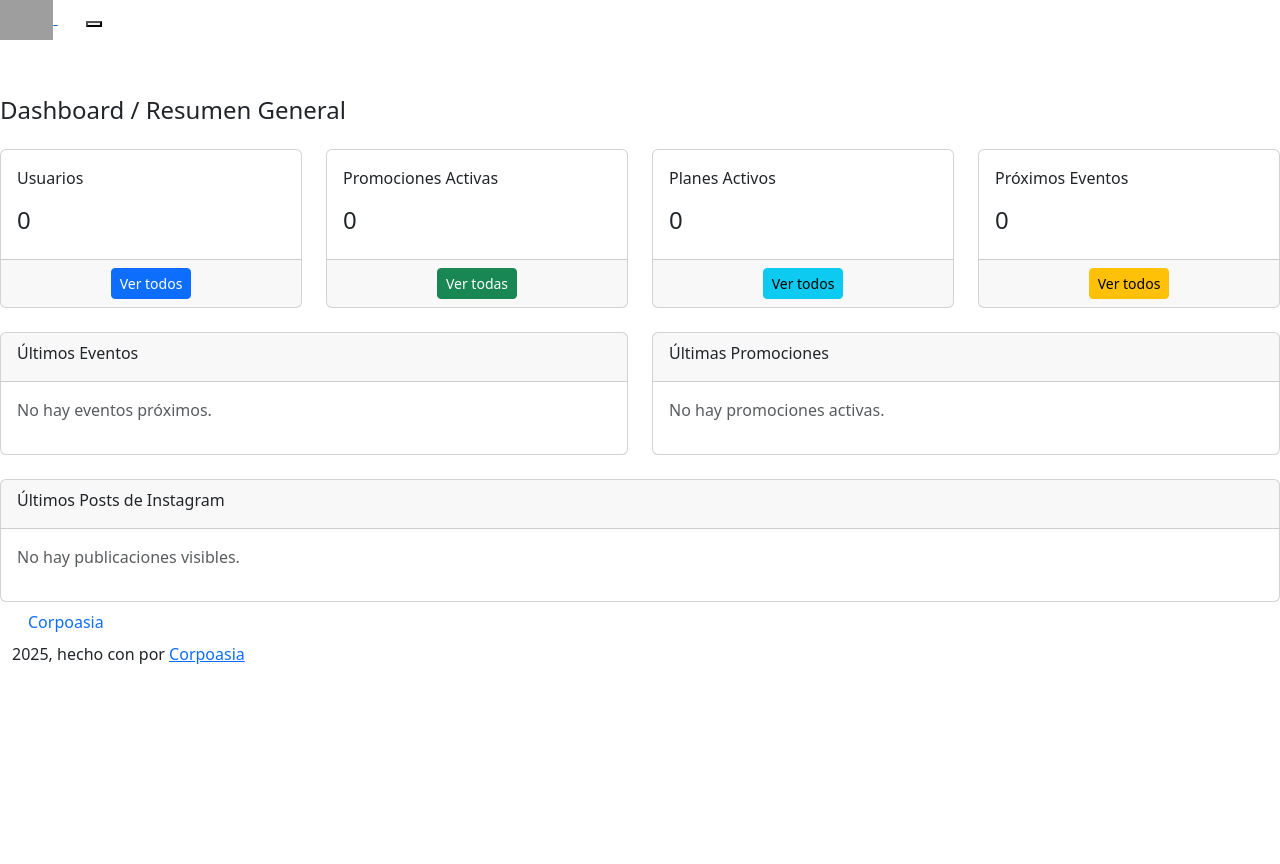
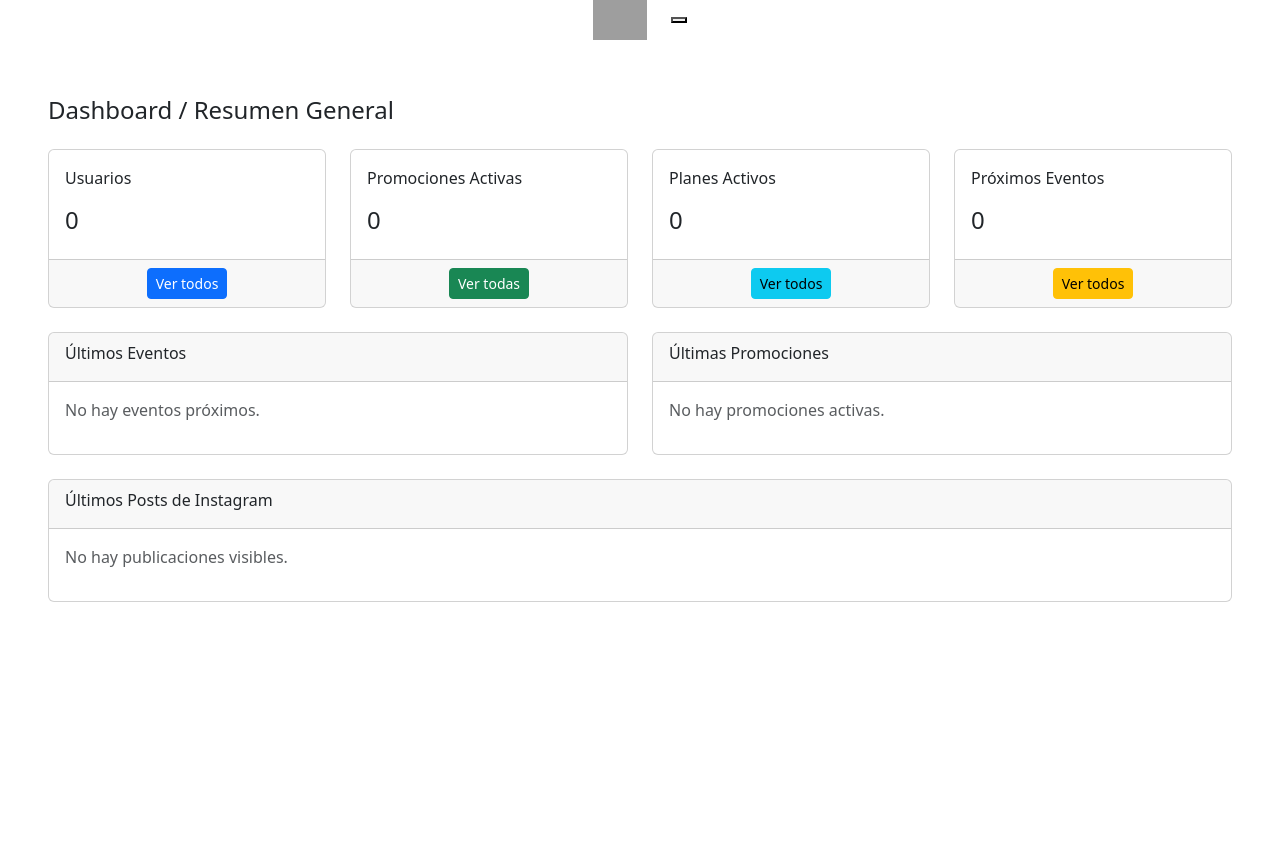
Before and after one commit to FreilaN2/BESTUNE2, a PHP site: page /panelAdmin/index.php in a window 1280 px wide. Run offline with PHP 8.4, Linux system fonts and the light colour scheme; the visitor is signed in with stand-in values (Sample User, id 1); data that the repository does not hold is empty; some libraries are stand-ins or nearby versions; grey boxes are pictures that could not be loaded.

Commit message:
Mejoras de estetica

```diff
--- a/app/views/panelAdmin/Eventos/listar.php
+++ b/app/views/panelAdmin/Eventos/listar.php
@@ -20,7 +20,7 @@ $eventos = $db->query($sql)->fetchAll();
             <i class="fa fa-plus"></i> Nuevo Evento
         </a>
     </div>
-
+ <br>
     <?php if (isset($_SESSION['message'])): ?>
         <script>
             $(document).ready(function () {
--- a/app/views/panelAdmin/Includes/footer.php
+++ b/app/views/panelAdmin/Includes/footer.php
@@ -10,7 +10,7 @@
             </ul>
         </nav>
         <div class="copyright ml-auto">
-            <?= date('Y') ?>, hecho con <i class="fa fa-certificate"></i> por <a href="http://www.corpoasia.net/" target="_blank">Corpoasia</a>
+            <?= date('Y') ?>, hecho por <a href="http://www.corpoasia.net/" target="_blank">Corpoasia</a>
         </div>
     </div>
 </footer>
--- a/app/views/panelAdmin/Includes/header.php
+++ b/app/views/panelAdmin/Includes/header.php
@@ -17,7 +17,7 @@
 	<!-- HEADER Atlantis -->
 	<div class="main-header">
 		<!-- Logo Header -->
-		<div class="logo-header" data-background-color="blue">
+		<div class="logo-header d-flex align-items-center justify-content-center" data-background-color="blue">
 			<a href="/<?= explode('/', trim(dirname($_SERVER['SCRIPT_NAME']), '/'))[0] ?>/app/views/panelAdmin/index.php" class="logo">
 				<img src="<?= SITE_LOGO ?>" alt="<?= SITE_NAME ?>" class="navbar-brand" style="height: 40px;">
 			</a>
--- a/app/views/panelAdmin/Instagram/listar.php
+++ b/app/views/panelAdmin/Instagram/listar.php
@@ -17,7 +17,7 @@ $posts = $db->query($sql)->fetchAll();
             <i class="fa fa-plus"></i> Nuevo Post
         </a>
     </div>
-
+ <br>
     <?php if (isset($_SESSION['message'])): ?>
         <script>
             $(document).ready(function () {
--- a/app/views/panelAdmin/Promociones/listar.php
+++ b/app/views/panelAdmin/Promociones/listar.php
@@ -47,7 +47,7 @@ $total_pages = ceil($total / $limit);
             <i class="fa fa-plus"></i> Nueva Promoción
         </a>
     </div>
-
+ <br>
     <?php if (isset($_SESSION['message'])): ?>
         <script>
             $(document).ready(function () {
--- a/app/views/panelAdmin/Usuarios/listar.php
+++ b/app/views/panelAdmin/Usuarios/listar.php
@@ -26,6 +26,7 @@ $usuarios = $stmt->fetchAll();
         </a>
     </div>
 
+    <br>
     <?php if (isset($_SESSION['message'])): ?>
     <script>
         $(document).ready(function () {
--- a/app/views/panelAdmin/index.php
+++ b/app/views/panelAdmin/index.php
@@ -17,6 +17,74 @@ $eventos = $db->query("SELECT e.*, u.nombre as creador FROM eventos e LEFT JOIN
 $promociones = $db->query("SELECT p.*, u.nombre as creador FROM promociones p LEFT JOIN usuarios u ON p.id_usuario_creador = u.id_usuario WHERE p.activa = TRUE ORDER BY p.fecha_creacion DESC LIMIT 5")->fetchAll();
 $instagram = $db->query("SELECT * FROM instagram_posts WHERE visible = 1 ORDER BY fecha_actualizacion DESC LIMIT 4")->fetchAll();
 ?>
+
+<style>
+    /* Márgenes laterales adaptativos y centrado del contenido */
+    .page-inner {
+        padding-left: 1rem !important;
+        padding-right: 1rem !important;
+        margin-left: auto !important;
+        margin-right: auto !important;
+        max-width: 1440px !important;
+    }
+
+    .content, .main-panel {
+        padding-left: 1rem !important;
+        padding-right: 1rem !important;
+    }
+
+    /* Eliminar márgenes/paddings innecesarios en general */
+    .content, .page-inner {
+        padding-top: 0 !important;
+        margin-top: 0 !important;
+    }
+
+    html, body {
+        height: 100%;
+        padding-left: 0 !important;
+        margin-left: 0 !important;
+        overflow-x: hidden;
+
+    }
+
+
+    .wrapper {
+        min-height: 100vh;
+        display: flex;
+        flex-direction: column;
+    }
+
+    .main-panel {
+        width: 100% !important;
+        flex: 1;
+    }
+
+    .content, .page-inner {
+        width: 100% !important;
+
+    }
+
+    .container, .container-fluid {
+        padding-left: 0 !important;
+        margin-left: 0 !important;
+        width: 100% !important;
+    }
+
+    .main-header {
+        margin-bottom: 0 !important;
+        padding-bottom: 0 !important;
+    }
+
+    /* Imágenes uniformes en Instagram */
+    .card-profile .card-img-top,
+    .card-profile video.card-img-top {
+        height: 250px;
+        object-fit: cover;
+        width: 100%;
+    }
+</style>
+
+
 
 <div class="main-panel">
     <div class="content">
@@ -200,8 +268,10 @@ $instagram = $db->query("SELECT * FROM instagram_posts WHERE visible = 1 ORDER B
                 </div>
             </div>
 
-        </div>
+       </div>
     </div>
 </div>
 
+	</main>
+</div> <!-- Cierre de .wrapper -->
 <?php require_once 'includes/footer.php'; ?>
--- a/app/views/panelAdmin/planes/listar.php
+++ b/app/views/panelAdmin/planes/listar.php
@@ -17,7 +17,7 @@ $planes = $db->query($sql)->fetchAll();
             <i class="fa fa-plus"></i> Nuevo Plan
         </a>
     </div>
-
+ <br>
     <?php if (isset($_SESSION['message'])): ?>
     <script>
         $(document).ready(function () {
```
